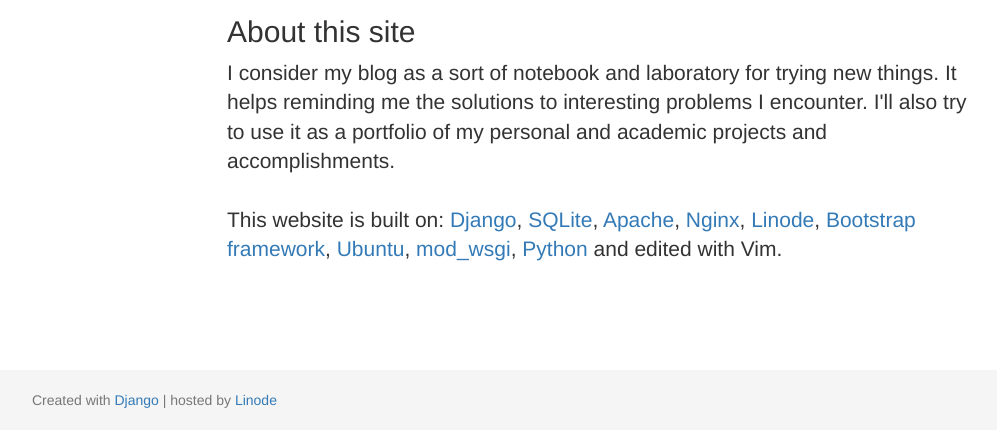
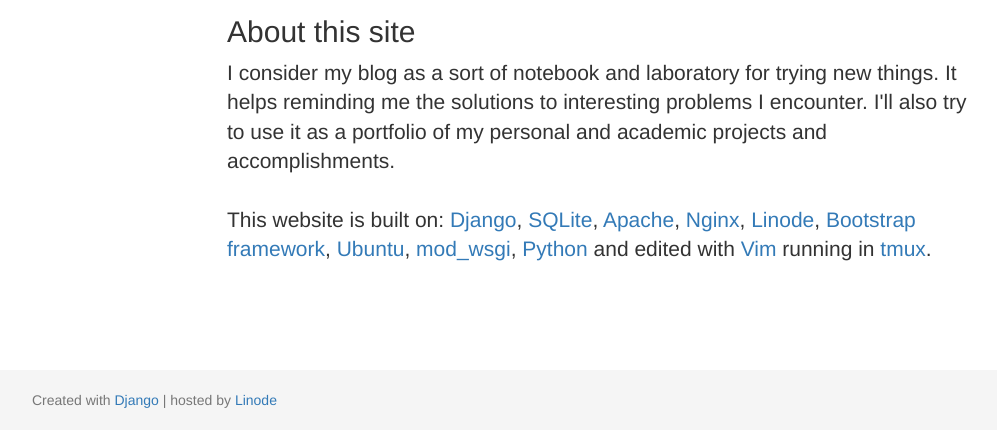
Before and after one commit to TomGijselinck/mywebsite, a Django app: page /about/ in a window 1280 px wide. Shown: the part 370-800 px from the top of the page, without its empty margins (38-1035 px from the left). Run offline with Django 3.2, Linux system fonts and the light colour scheme; some libraries are stand-ins or nearby versions.

Commit message:
Small addition to about page

```diff
--- a/templates/mywebsite/about.html
+++ b/templates/mywebsite/about.html
@@ -30,7 +30,11 @@
 				<a href="http://getbootstrap.com">Bootstrap framework</a>,
 				<a href="http://www.ubuntu.com">Ubuntu</a>,
 				<a href="https://github.com/GrahamDumpleton/mod_wsgi">mod_wsgi</a>,
-				<a href="https://www.python.org">Python</a> and edited with Vim.
+				<a href="https://www.python.org">Python</a>
+				and edited with
+				<a href="http://www.vim.org/">Vim</a>
+				running in
+				<a href="https://tmux.github.io">tmux</a>.
 			</p>
 		</div>
 	</div>
```
